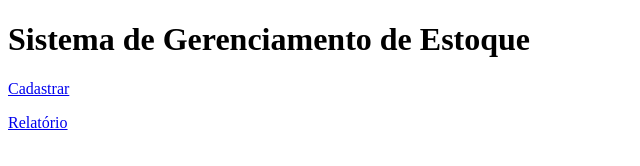
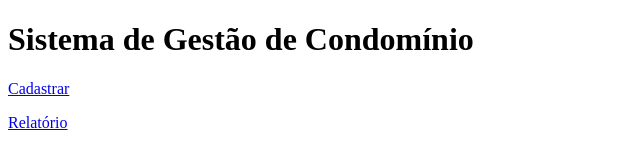
Before and after one commit to guilherme-marian/Sistema-de-Gerenciamento-de-Condominio, a website: page index.html in a window 1280 px wide. Shown: the whole page, without its empty margins (0-640 px from the left). Drawn offline with Linux system fonts and the light colour scheme.

Commit message:
First Commit

```diff
--- a/index.html
+++ b/index.html
@@ -6,7 +6,7 @@
     <title>Home</title>
 </head>
 <body>
-    <h1>Sistema de Gerenciamento de Estoque</h1>
+    <h1>Sistema de Gestão de Condomínio</h1>
     <p><a href="http://localhost:3000/cadastro">Cadastrar</a></p>
     <p><a href="http://localhost:3000/relatorio">Relatório</a></p>
 </body>
```
